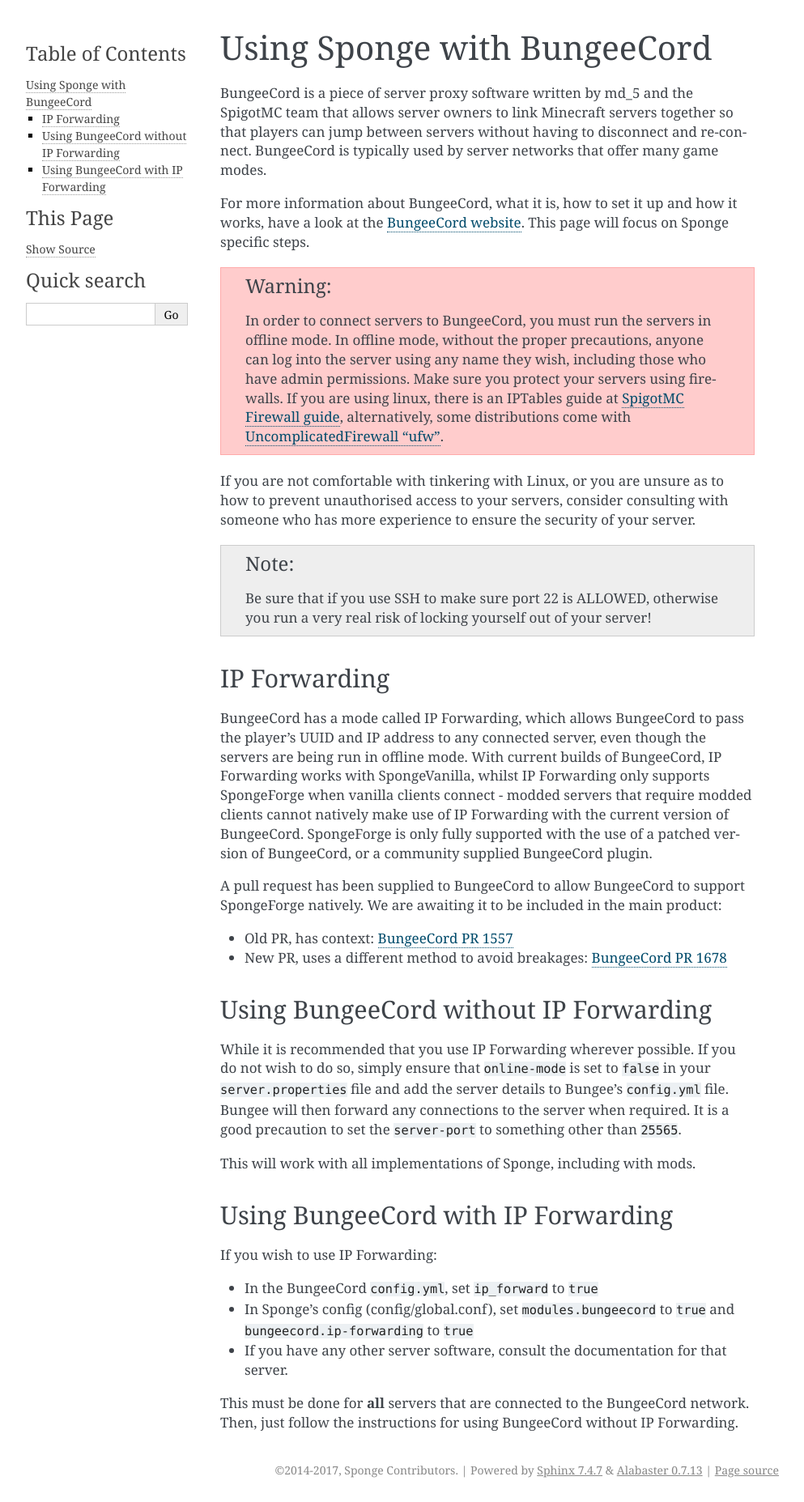
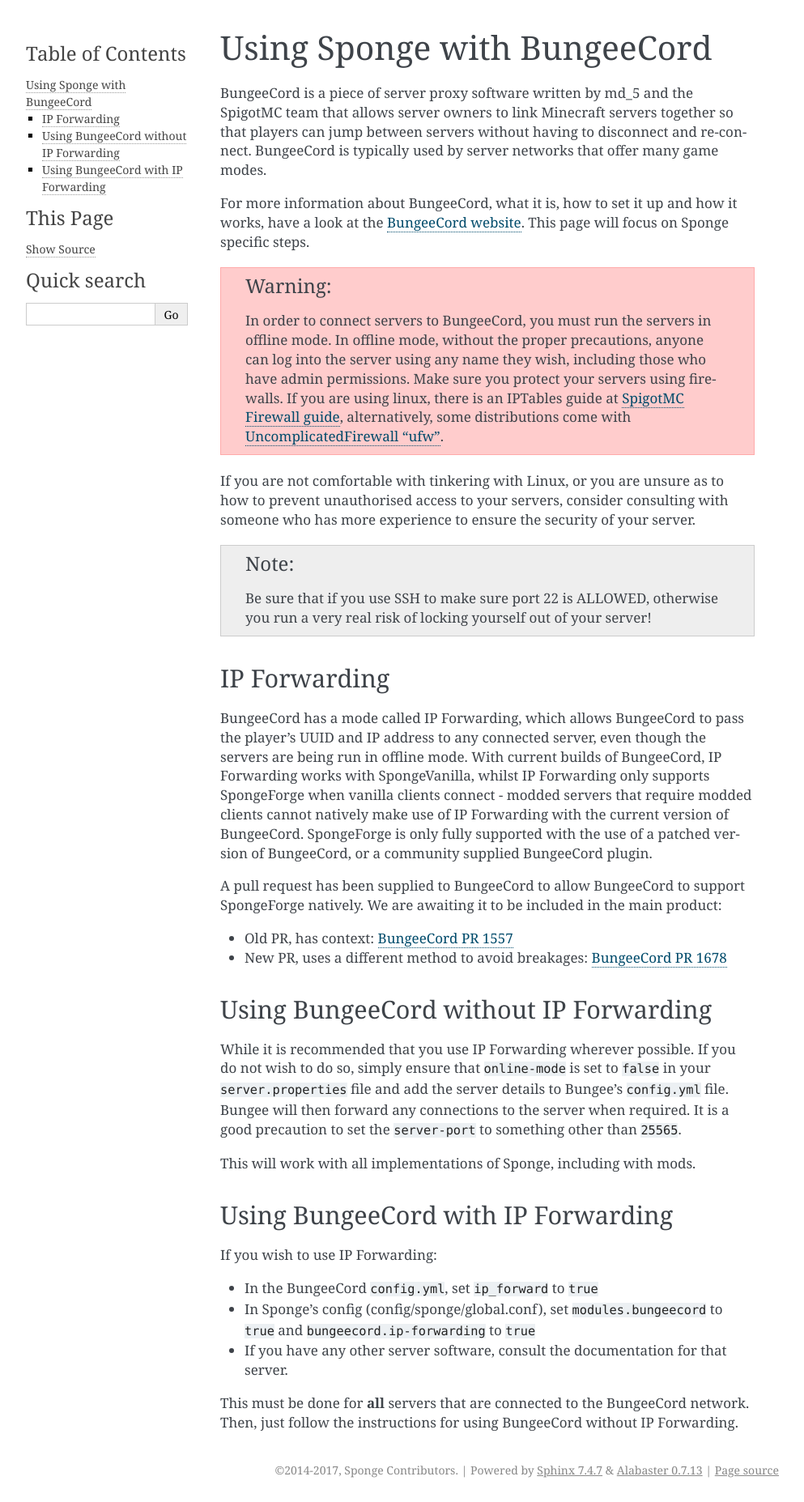
Before and after one commit to SpongePowered/SpongeDocs, a Sphinx documentation site: the page built from source/server/getting-started/bungeecord.rst, in a window 1280 px wide. Shown: the whole page at 81% size, without its empty margins (148-1141 px from the left). Built offline with Sphinx 7.4.7, drawn with Linux system fonts in a browser that asks for light colours; pages that are not in the unit, such as notebooks, are missing from menus.

Commit message:
bungeecord: config/global.conf => config/sponge/global.conf

```diff
--- a/source/server/getting-started/bungeecord.rst
+++ b/source/server/getting-started/bungeecord.rst
@@ -55,7 +55,7 @@
 If you wish to use IP Forwarding:
 
 * In the BungeeCord ``config.yml``, set ``ip_forward`` to ``true``
-* In Sponge's config (config/global.conf), set ``modules.bungeecord`` to ``true`` and ``bungeecord.ip-forwarding`` to
+* In Sponge's config (config/sponge/global.conf), set ``modules.bungeecord`` to ``true`` and ``bungeecord.ip-forwarding`` to
   ``true``
 * If you have any other server software, consult the documentation for that server.
 
```
